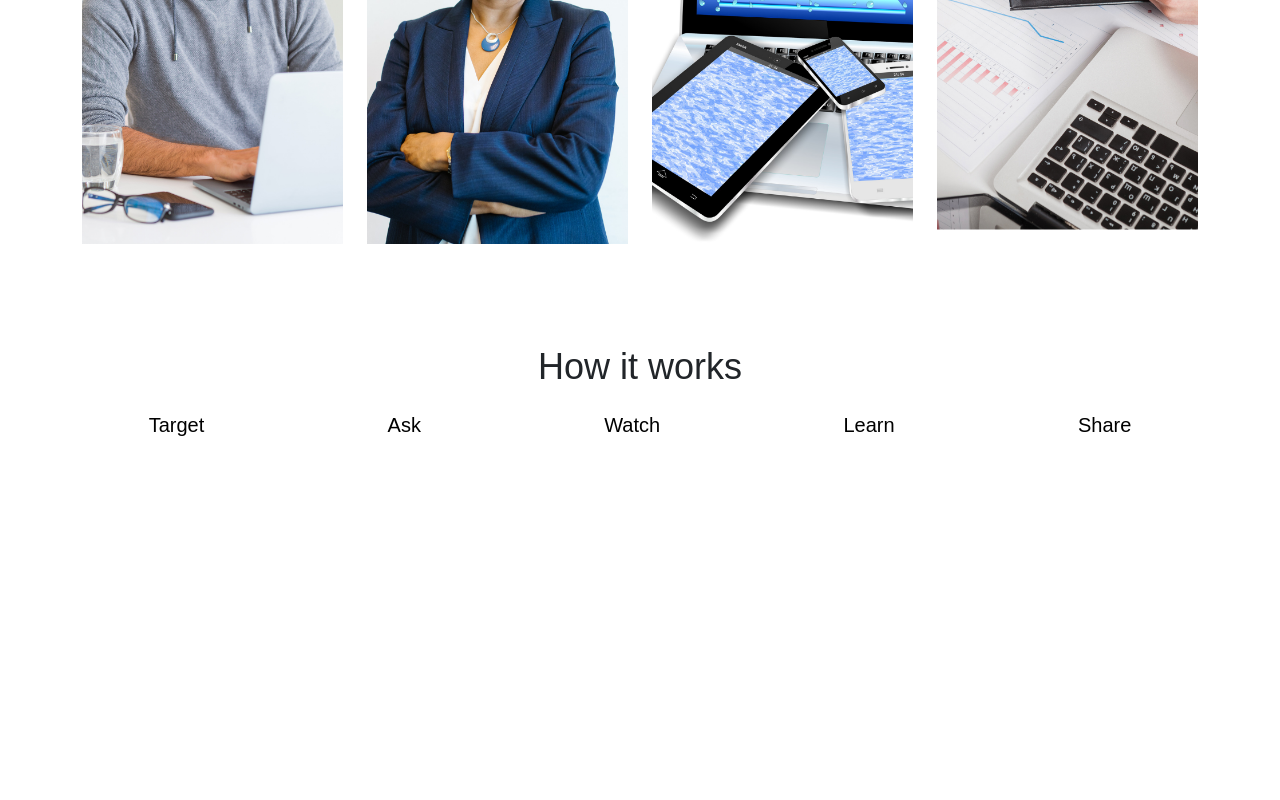
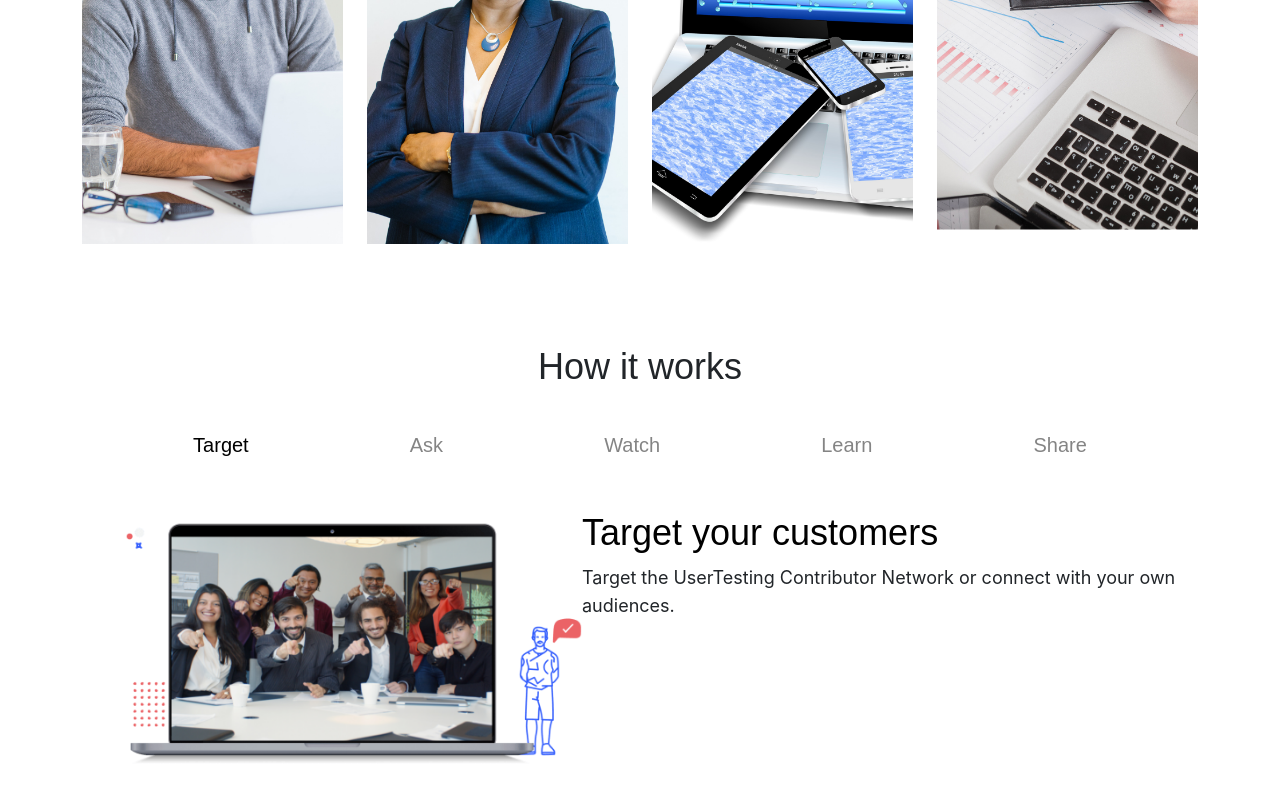
Before and after one commit to ahhridoy/user-testing, a React (Create React App) app: page / in a window 1280 px wide. Shown: the part 1708-2508 px from the top of the page. Before the commit the page ends 2198 px from the top, so only its background shows below. Built offline with nearby package versions, Linux system fonts and the light colour scheme; a web font is replaced by a local one.

Commit message:
works updated

```diff
--- a/src/pages/LandingPage.js
+++ b/src/pages/LandingPage.js
@@ -366,29 +366,33 @@ const LandingPage = () => {
       <section id="works">
         <Container>
           <h1 className="heading">How it works</h1>
+          <div className="roadmap-area">
             <div className="items">
               <div className="map-items">
-              {works.map((work) => (
+                {works.map((item, index) => (
                   <div
-                  key={work.id}
-                  className={`${work.name === activeIndex ? "active" : ""}`}
-                  onClick={() => setActiveIndex(work.name)}
+                    key={index}
+                    className={`${item.id === activeIndex ? "active" : ""}`}
+                    onClick={() => setActiveIndex(item.id)}
                   >
-                  {work.name}
+                    {item.name}
                   </div>
                 ))}
               </div>
               {works
-              .filter((work) => work.name === activeIndex)
-              .map((work) => (
-                <div className="map-item" key={work.id}>
-                  <img src={work.img} alt="logo" />
+                .filter((item) => item.id === activeIndex)
+                .map((item, index) => (
+                  <div className="map-item" key={index}>
+                    <img src={item.img} alt="logo" />
                     <div>
-                  <h1>{work.title}</h1>
-                  <p dangerouslySetInnerHTML={{ __html: work.description }}></p>
+                      <h1>{item.title}</h1>
+                      <p
+                        dangerouslySetInnerHTML={{ __html: item.description }}
+                      ></p>
                     </div>
                   </div>
                 ))}
+            </div>
           </div>
         </Container>
       </section>
--- a/src/styles/pages/_landing.scss
+++ b/src/styles/pages/_landing.scss
@@ -189,30 +189,28 @@
     line-height: 2.875rem;
     font-weight: 500;
     font-family: $primaryFont;
-    margin-bottom: 20px;
+    margin-bottom: 40px;
   }
+  .roadmap-area {
     .items {
       margin-bottom: 50px;
       .map-items {
         display: flex;
         align-items: center;
         gap: 50px;
-      justify-content: space-around;
+        justify-content: space-evenly;
         margin-bottom: 50px;
         div {
           font-size: clamp(16px, 3vw, 20px);
           color: $primaryColor;
           font-family: $primaryFont;
+          position: relative;
           cursor: pointer;
+          opacity: 0.48;
           &::before {
             content: "";
             transform: translate(-50%, -50%);
-          @media screen and (max-width: 768px) {
-            width: 200px;
-          }
-          @media screen and (max-width: 488px) {
-            width: 140px;
-          }
+            display: none;
           }
           &.active {
             opacity: 1;
@@ -228,16 +226,27 @@
           width: 500px;
         }
         h1 {
-        font-size: clamp(30px, 3vw, 50px);
           font-family: $primaryFont;
+          font-weight: 500;
+          font-size: 2.25rem;
           color: $primaryColor;
-        margin-bottom: 10px;
           margin-bottom: 0.5rem;
           line-height: 2.875rem;
         }
         p {
-        font-size: clamp(14px, 3vw, 20px);
+          font-size: 1.125rem;
+          line-height: 1.75rem;
+        }
+        @media screen and (max-width: 768px) {
+          flex-direction: column;
+          img {
+            width: 400px;
           }
         }
       }
     }
+  }
+  @media screen and (max-width: 786px) {
+    padding-top: 100px;
+  }
+}
```
Lines whose indentation alone changed are shown as unchanged.
